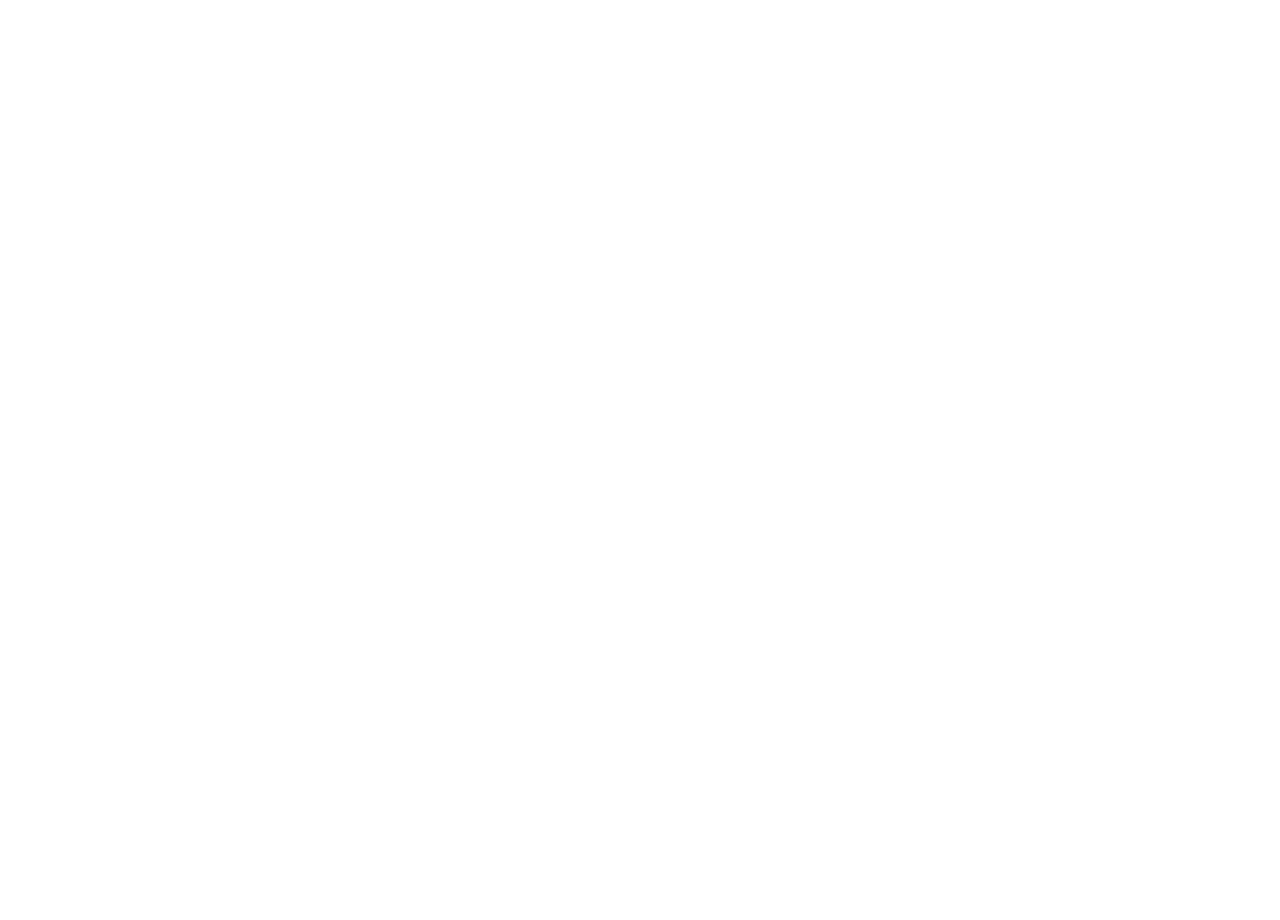
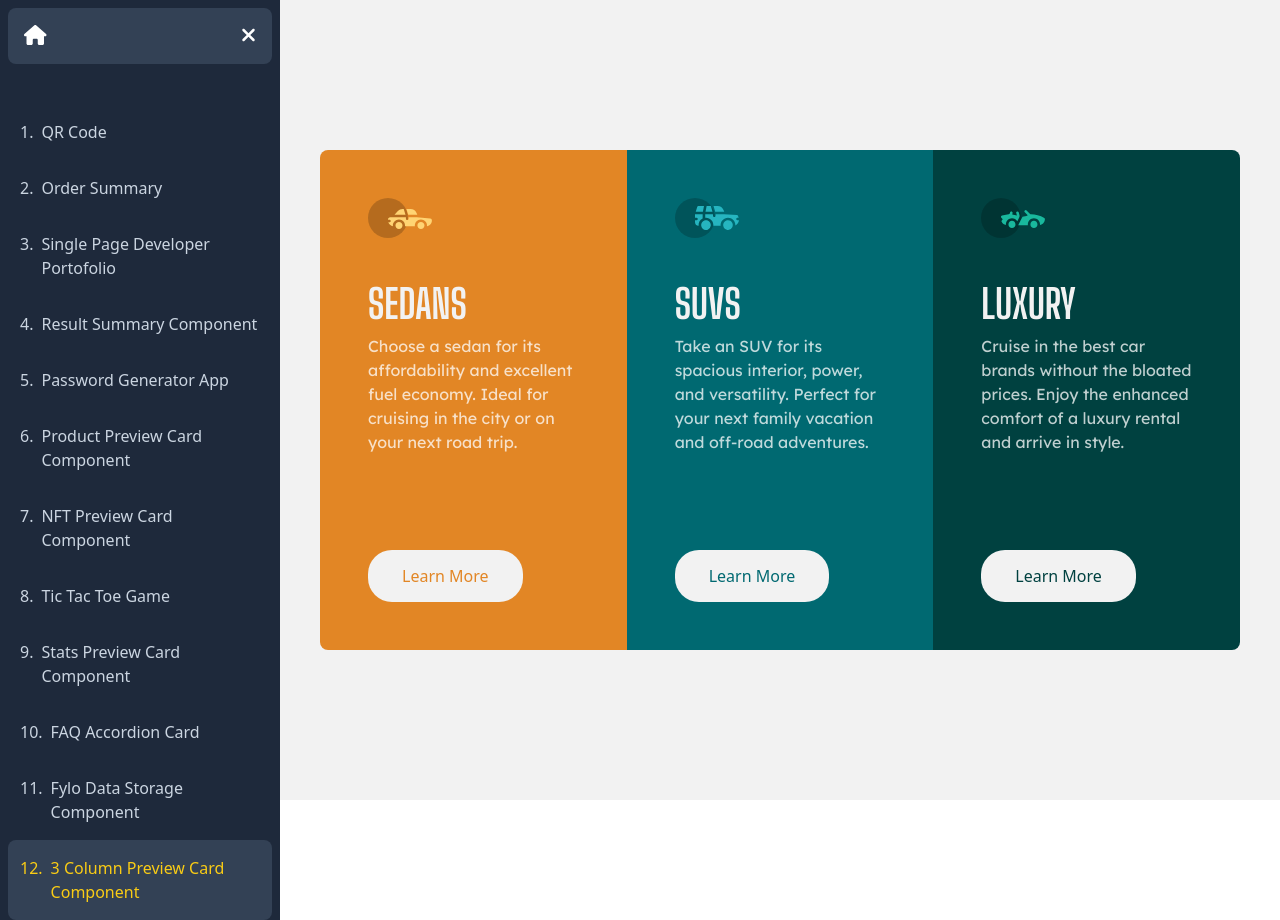
Before and after one commit to dimar-hanung/dimarhanung-next, a Nuxt app: page /chellanges/frontend-mentor/12-3-column-preview-card-component in a window 1280 px wide. Before the commit this address had no page. Before the commit the page ends 800 px from the top, so only its background shows below. Built offline with nearby package versions, Linux system fonts and the light colour scheme.

Commit message:
challenge: 3 column preview card component frontend mentor

```diff
--- a/pages/chellanges/frontend-mentor.vue
+++ b/pages/chellanges/frontend-mentor.vue
@@ -95,6 +95,10 @@
     title: "Fylo Data Storage Component",
     path: "/chellanges/frontend-mentor/11-fylo-data-storage-component",
   },
+  {
+    title: "3 Column Preview Card Component",
+    path: "/chellanges/frontend-mentor/12-3-column-preview-card-component",
+  },
 ];
 
 // event listener when press "f" key
--- /dev/null
+++ b/pages/chellanges/frontend-mentor/12-3-column-preview-card-component/components/icon-luxury.vue
@@ -0,0 +1,14 @@
+<template>
+  <svg width="64" height="40" xmlns="http://www.w3.org/2000/svg">
+    <g fill="none" fill-rule="evenodd">
+      <circle fill="#000" opacity=".201" cx="20" cy="20" r="20" />
+      <path
+        d="M30.98 22.835c1.941 0 3.516 1.604 3.516 3.583 0 1.978-1.575 3.582-3.517 3.582s-3.516-1.604-3.516-3.582c0-1.979 1.574-3.583 3.516-3.583zm21.956 0c1.942 0 3.517 1.604 3.517 3.583 0 1.978-1.575 3.582-3.517 3.582s-3.516-1.604-3.516-3.582c0-1.979 1.574-3.583 3.516-3.583zm-9.143-10.45a1.27 1.27 0 011.819 0l3.715 3.784c4.444-.115 9.7 1.142 13.964 3.753.387.237.624.664.624 1.124 0 3.006-2.126 5.514-4.926 6.05.397-3.698-2.458-6.882-6.053-6.882-3.646 0-6.504 3.264-6.039 6.99h-9.669c.76-1.544.993-2.026 1.337-2.711l.082-.162c.421-.835 1.056-2.07 2.883-5.65 1.68-.023 3.47-.408 5.247-1.403l-2.984-3.04a1.328 1.328 0 010-1.854zm-7.68 1.064c.683-.2 1.395.202 1.592.898l.749 2.652a3.46 3.46 0 01-.247 2.51l-1.733 3.395-.216.424c-1.07-1.89-3.06-3.114-5.279-3.114-3.595 0-6.45 3.184-6.052 6.885-1.832-.347-3.414-1.537-4.278-3.276a1.331 1.331 0 01.117-1.376l.955-1.303-1.325-1.295c-.751-.735-.376-2.024.64-2.231l6.614-1.346.13-.026c.092-.019.145-.03.157-.031.314-.146 1.07-.591 1.07-1.506 0-.734.592-1.327 1.316-1.31.712.016 1.268.662 1.256 1.388a4.11 4.11 0 01-.348 1.611 22.69 22.69 0 014.7 1.146l-.7-2.473a1.314 1.314 0 01.882-1.622z"
+        fill="#19B89D"
+        fill-rule="nonzero"
+      />
+    </g>
+  </svg>
+</template>
+
+<script setup lang="ts"></script>
--- /dev/null
+++ b/pages/chellanges/frontend-mentor/12-3-column-preview-card-component/components/icon-sedans.vue
@@ -0,0 +1,14 @@
+<template>
+  <svg width="64" height="40" xmlns="http://www.w3.org/2000/svg">
+    <g fill="none" fill-rule="evenodd">
+      <circle fill="#000" opacity=".201" cx="20" cy="20" r="20" />
+      <path
+        d="M52.936 24.11c1.942 0 3.517 1.542 3.517 3.445 0 1.903-1.575 3.445-3.517 3.445s-3.516-1.542-3.516-3.445c0-1.903 1.574-3.445 3.516-3.445zm-21.957 0c1.942 0 3.517 1.542 3.517 3.445 0 1.903-1.575 3.445-3.517 3.445s-3.516-1.542-3.516-3.445c0-1.903 1.574-3.445 3.516-3.445zm6.948-4.848v1.429c0 .716.61 1.293 1.348 1.259a1.295 1.295 0 001.225-1.295v-1.393h8.256l13.483 1.313c.956.093 1.676.881 1.676 1.814 0 2.89-2.126 5.303-4.926 5.819.397-3.557-2.458-6.62-6.053-6.62-3.646 0-6.504 3.14-6.039 6.723h-9.879c.466-3.588-2.397-6.722-6.039-6.722-3.595 0-6.45 3.062-6.052 6.62-2.14-.398-3.916-1.912-4.61-3.931h1.142c.731 0 1.32-.598 1.285-1.322-.033-.678-.629-1.2-1.322-1.2H20v-.251c0-1.274 1.066-2.243 2.306-2.243h15.62zM42.59 11c2.645 0 4.99 1.556 5.972 3.963l.726 1.779H40.17L38.413 11h4.178zm-6.865 0l1.758 5.741H26.505l3.357-3.654A6.502 6.502 0 0134.644 11h1.082z"
+        fill="#FFD473"
+        fill-rule="nonzero"
+      />
+    </g>
+  </svg>
+</template>
+
+<script setup lang="ts"></script>
--- /dev/null
+++ b/pages/chellanges/frontend-mentor/12-3-column-preview-card-component/components/icon-suvs.vue
@@ -0,0 +1,14 @@
+<template>
+  <svg width="64" height="40" xmlns="http://www.w3.org/2000/svg">
+    <g fill="none" fill-rule="evenodd">
+      <circle fill="#000" opacity=".201" cx="20" cy="20" r="20" />
+      <path
+        d="M31.002 22.358c2.917 0 5.18 2.593 4.762 5.506a4.828 4.828 0 01-2.962 3.778 4.797 4.797 0 01-5.3-1.165c-1.188-1.26-1.235-2.613-1.263-2.613-.42-2.924 1.857-5.506 4.763-5.506zm22 0c3.457 0 5.798 3.567 4.41 6.744A4.816 4.816 0 0152.3 31.94a4.826 4.826 0 01-4.06-4.077c-.42-2.915 1.846-5.506 4.762-5.506zm-15.04-6.083v1.462a1.29 1.29 0 001.352 1.29c.693-.033 1.227-.631 1.227-1.326v-1.426h8.3l13.056.716a1.29 1.29 0 011.164.917c.27.895.446 1.477.563 1.87h-1.047c-.694 0-1.291.534-1.324 1.228a1.29 1.29 0 001.288 1.352h1.445c-.164 2.225-1.57 4.193-3.6 5.05.13-4.212-3.255-7.63-7.384-7.63-4.317 0-7.762 3.718-7.358 8.086h-7.285c.43-4.655-3.503-8.531-8.131-8.046v-3.543h7.734zm-10.312 0v4.308a7.4 7.4 0 00-4.006 7.274 3.874 3.874 0 01-3.642-3.864v-1.635h1.46a1.29 1.29 0 000-2.58h-1.461v-3.213l.003-.29h7.646zm14.986-8.196c2.65 0 5 1.592 5.984 4.055l.63 1.579a5.525 5.525 0 01-.065-.004l-.026-.002-.034-.002-.022-.002a4.178 4.178 0 00-.224-.006l-.098-.001h-.039l-.136-.001h-.052l-.326-.001H40.211L38.528 8.08zm-13.632 0l-1.122 5.616h-7.144l1.47-4.71a1.29 1.29 0 011.231-.906h5.565zm6.832 0l1.683 5.615h-7.007l1.121-5.615h4.203z"
+        fill="#26B5C0"
+        fill-rule="nonzero"
+      />
+    </g>
+  </svg>
+</template>
+
+<script setup lang="ts"></script>
--- /dev/null
+++ b/pages/chellanges/frontend-mentor/12-3-column-preview-card-component/index.vue
@@ -0,0 +1,77 @@
+<template>
+  <div class="min-h-screen bg-[#F2F2F2] grid md:place-items-center md:p-3">
+    <main
+      class="flex flex-wrap w-full h-full max-h-[500px] max-w-[920px] rounded-lg md:overflow-hidden"
+    >
+      <section class="w-full md:w-1/3 bg-[#E28625] h-full p-12 relative">
+        <icon-sedans />
+        <h1
+          class="font-big-shoulders text-[#F2F2F2] text-[2.5rem] mt-9 font-bold"
+        >
+          SEDANS
+        </h1>
+        <p class="font-lexend text-white opacity-75">
+          Choose a sedan for its affordability and excellent fuel economy. Ideal
+          for cruising in the city or on your next road trip.
+        </p>
+        <button
+          class="py-3 px-8 text-[#E28625] bg-[#F2F2F2] transition-all border-2 border-transparent hover:border-white hover:bg-transparent hover:text-white rounded-3xl absolute bottom-12"
+        >
+          Learn More
+        </button>
+      </section>
+      <section class="w-full md:w-1/3 bg-[#006971] h-full p-12 relative">
+        <icon-suvs />
+        <h1
+          class="font-big-shoulders text-[#F2F2F2] text-[2.5rem] mt-9 font-bold"
+        >
+          SUVS
+        </h1>
+        <p class="font-lexend text-white opacity-75">
+          Take an SUV for its spacious interior, power, and versatility. Perfect
+          for your next family vacation and off-road adventures.
+        </p>
+        <button
+          class="py-3 px-8 text-[#006971] bg-[#F2F2F2] transition-all border-2 border-transparent hover:border-white hover:bg-transparent hover:text-white rounded-3xl absolute bottom-12"
+        >
+          Learn More
+        </button>
+      </section>
+      <section class="w-full md:w-1/3 bg-[#004140] h-full p-12 relative">
+        <icon-luxury />
+        <h1
+          class="font-big-shoulders text-[#F2F2F2] text-[2.5rem] mt-9 font-bold"
+        >
+          LUXURY
+        </h1>
+        <p class="font-lexend text-white opacity-75">
+          Cruise in the best car brands without the bloated prices. Enjoy the
+          enhanced comfort of a luxury rental and arrive in style.
+        </p>
+        <button
+          class="py-3 px-8 text-[#004140] bg-[#F2F2F2] transition-all border-2 border-transparent hover:border-white hover:bg-transparent hover:text-white rounded-3xl absolute bottom-12"
+        >
+          Learn More
+        </button>
+      </section>
+    </main>
+  </div>
+</template>
+
+<script setup lang="ts">
+import iconLuxury from "./components/icon-luxury.vue";
+import iconSedans from "./components/icon-sedans.vue";
+import iconSuvs from "./components/icon-suvs.vue";
+</script>
+
+<style scoped>
+@import url("https://fonts.googleapis.com/css2?family=Big+Shoulders+Display:wght@700&family=Lexend+Deca&display=swap");
+
+.font-big-shoulders {
+  font-family: "Big Shoulders Display", cursive;
+}
+
+.font-lexend {
+  font-family: "Lexend Deca", sans-serif;
+}
+</style>
```
